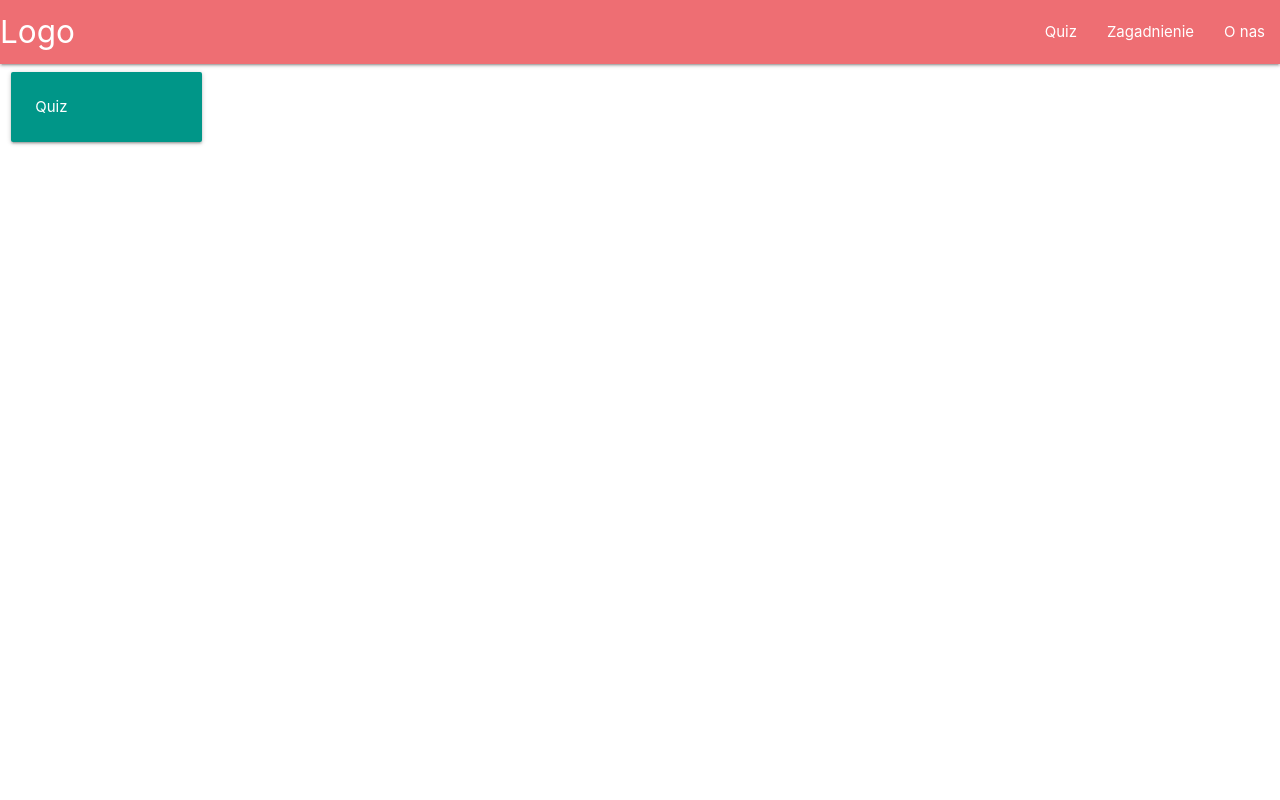
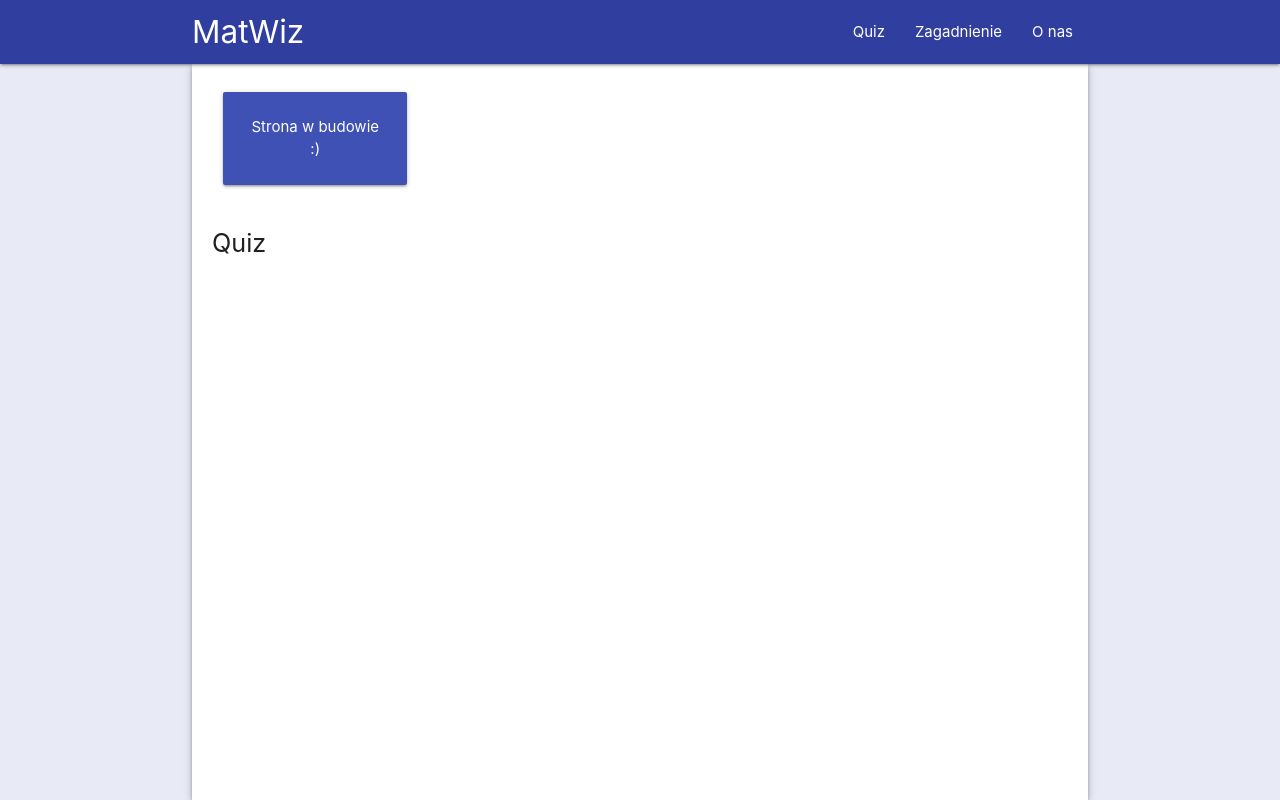
Before and after one commit to pawelduraj/wizualizacje-matematyki, a Flask app: page / in a window 1280 px wide. Run offline with Flask 2, Linux system fonts and the light colour scheme.

Commit message:
Added stylesheet and content container

```diff
--- a/static/style.css
+++ b/static/style.css
@@ -0,0 +1,9 @@
+body {
+    background-color: #e8eaf6;
+}
+
+#content {
+    background-color: #ffffff;
+    height: calc(100vh - 64px);
+    padding: 20px 50px 50px 20px;
+}
--- a/templates/index.html
+++ b/templates/index.html
@@ -8,11 +8,14 @@
     <script src="https://cdnjs.cloudflare.com/ajax/libs/materialize/1.0.0/js/materialize.min.js"></script>
     <!-- Optimize for mobile view -->
     <meta name="viewport" content="width=device-width, initial-scale=1.0"/>
+    <!-- Stylesheet from static directory -->
+    <link href="{{ url_for('static',filename='style.css') }}" rel="stylesheet" type="text/css">
 </head>
 <body>
-<nav>
-    <div class="nav-wrapper">
-        <a href="#" class="brand-logo">Logo</a>
+<div class="navbar-fixed">
+<nav class="indigo darken-2">
+    <div class="nav-wrapper container">
+        <a href="" class="brand-logo">MatWiz</a>
         <ul id="nav-mobile" class="right hide-on-med-and-down">
             <li><a href="/">Quiz</a></li>
             <li><a href="/zagadnienie">Zagadnienie</a></li>
@@ -20,12 +23,16 @@
         </ul>
     </div>
 </nav>
-<div class="row">
-    <div class="col s12 m2">
-        <div class="card-panel teal">
-            <span class="white-text">{{ content }}</span>
+</div>
+<div id="content" class="container z-depth-2">
+    <div class="row center">
+        <div class="col s12 m3">
+            <div class="card-panel indigo">
+                <span class="white-text">Strona w budowie :)</span>
+            </div>
         </div>
     </div>
+    <p class="flow-text">{{ content }}</p>
 </div>
 </body>
 </html>
```
